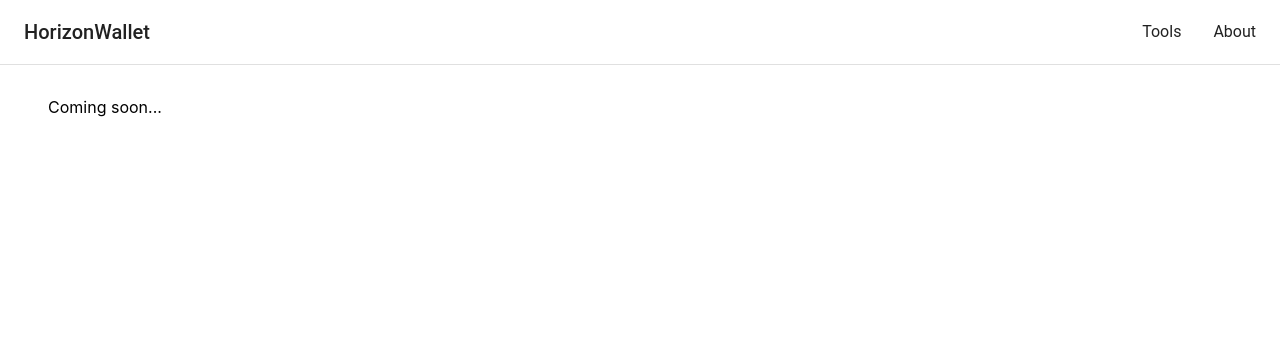
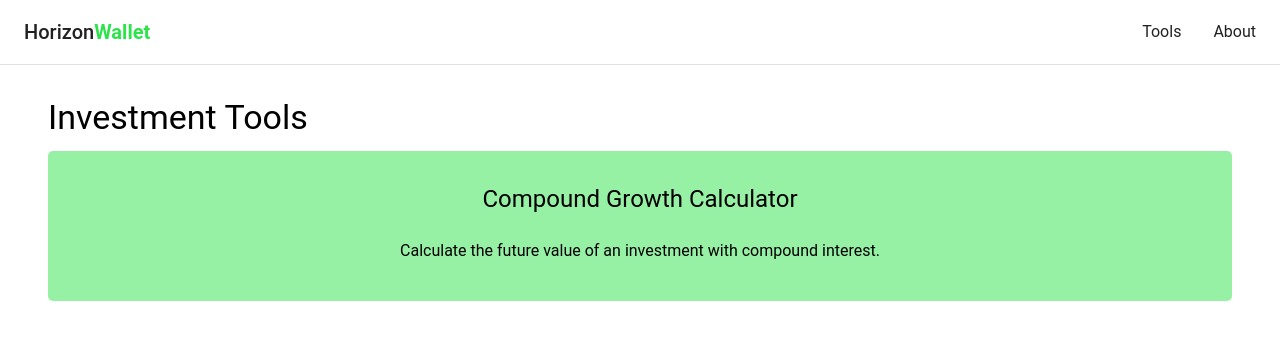
Before and after one commit to smm3123/Recharts-Investment-Calculator, a React (Create React App) app: page /tools in a window 1280 px wide. Shown: the top 340 px of the page. Built offline with nearby package versions, Linux system fonts and the light colour scheme.

Commit message:
Add tools page

```diff
--- a/src/App.jsx
+++ b/src/App.jsx
@@ -15,7 +15,7 @@ function App() {
         <Routes>
           <Route path="/" element={<Home />} />
           <Route path="/tools" element={<Tools />} />
-          <Route path="/compound-growth" element={<CompoundGrowth />} />
+          <Route path="/tools/compound-growth" element={<CompoundGrowth />} />
         </Routes>
       </Box>
     </Router>
--- a/src/components/NavBar.jsx
+++ b/src/components/NavBar.jsx
@@ -1,6 +1,12 @@
 import React from 'react';
 import { AppBar, Box, Toolbar, Typography } from '@mui/material';
 import { useTheme } from "@mui/material";
+
+const Highlight = ({ children }) => (
+  <Box component="span" sx={{ color: 'primary.main', fontWeight: 'bold' }}>
+    {children}
+  </Box>
+);
 
 const NavButton = ({ link, children }) => {
   const theme = useTheme();
@@ -55,7 +61,7 @@ const NavBar = () => {
         >
           <NavButton link="/">
             <Typography variant="h6">
-              HorizonWallet
+              Horizon<Highlight>Wallet</Highlight>
             </Typography>
           </NavButton>
           <Box
@@ -64,7 +70,7 @@ const NavBar = () => {
               gap: 4,
             }}
           >
-            <NavButton link="/compound-growth">
+            <NavButton link="/tools">
               <Typography variant="body1">
                 Tools
               </Typography>
--- a/src/components/Tools.jsx
+++ b/src/components/Tools.jsx
@@ -1,10 +1,63 @@
-import { Box } from "@mui/material";
+import { Box, Button, Typography, useTheme } from "@mui/material";
 import React from "react";
+
+const Tool = ({
+  title,
+  description,
+  link,
+}) => {
+  const theme = useTheme();
+
+  return (
+    <Box
+      sx={{
+        display: "flex",
+        flexDirection: "column",
+        gap: 2,
+        alignItems: "center",
+        textAlign: "center",
+        backgroundColor: theme.palette.primary.light,
+        borderRadius: "5px",
+        p: 4,
+        "&:hover": {
+          backgroundColor: theme.palette.primary.main,
+        },
+        cursor: "pointer",
+      }}
+      onClick={() => {
+        window.location.href = link;
+      }}
+    >
+      <Typography variant="h5" gutterBottom>
+        {title}
+      </Typography>
+      <Typography variant="body1" gutterBottom>
+        {description}
+      </Typography>
+    </Box>
+  );
+};
+
+const InvestmentTools = () => {
+  return (
+    <Box>
+      <Typography variant="h4" gutterBottom>
+        Investment Tools
+      </Typography>
+      <Tool
+        title="Compound Growth Calculator"
+        description="Calculate the future value of an investment with compound interest."
+        link="/tools/compound-growth"
+        image="https://via.placeholder.com/200"
+      />
+    </Box>
+  );
+}
 
 const Tools = () => {
   return (
     <Box sx={{ px: 6}}>
-      <p>Coming soon...</p>
+      <InvestmentTools />
     </Box>
   );
 }
--- a/src/theme.js
+++ b/src/theme.js
@@ -7,6 +7,7 @@ const theme = createTheme({
   palette: {
     primary: {
       main: primaryMain,
+      light: "#96f1a5",
     },
     secondary: {
       main: secondaryMain,
```
